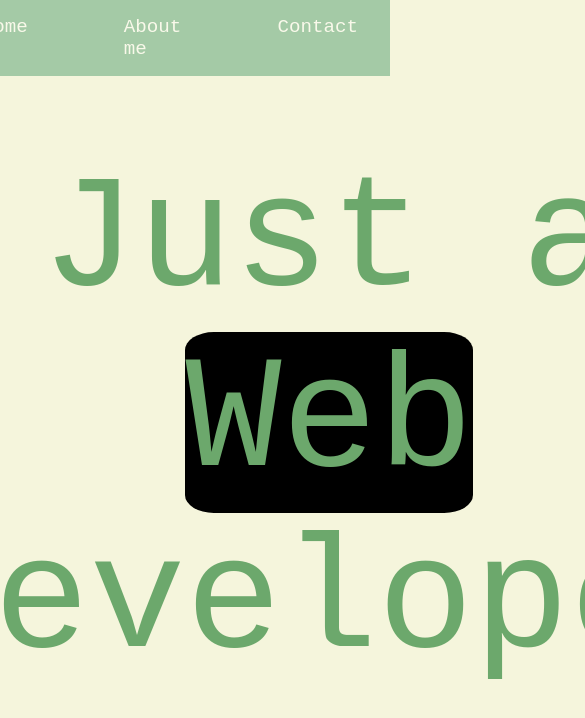
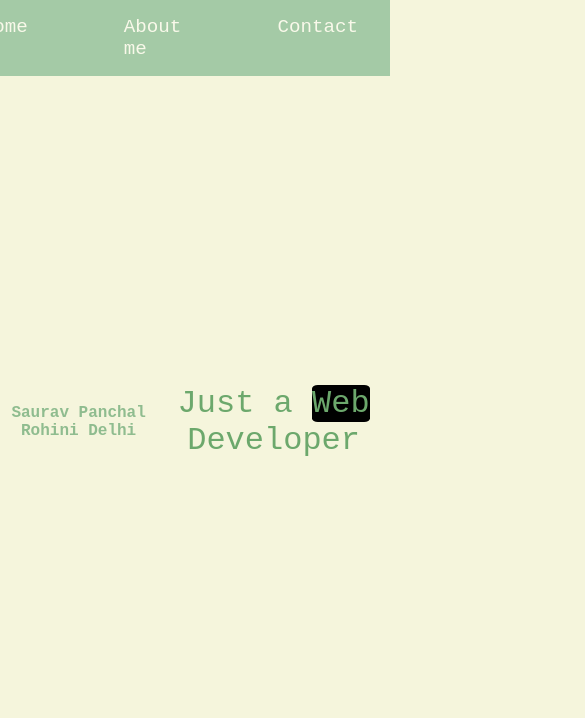
Before and after one commit to nicklol352-creator/SawanHooda, a plain HTML site: page index.html in a window 390 px wide. Shown: the top 718 px of the page, 585 px wide, since content can reach past the window. Drawn offline with Linux system fonts and the light colour scheme.

Commit message:
Update style.css

```diff
--- a/style.css
+++ b/style.css
@@ -57,4 +57,17 @@ p{
   font-size: 10rem;
   color: rgb(108, 168, 108);
   font-weight: 400;
+
 }
+@media only screen and (max-width:767px) {
+  h1 {
+  font-size: 1rem;
+  color: darkseagreen;
+  font-weight: 900;
+}
+p{
+  font-size: 2rem;
+  color: rgb(108, 168, 108);
+  font-weight: 400;
+
+}}
```
